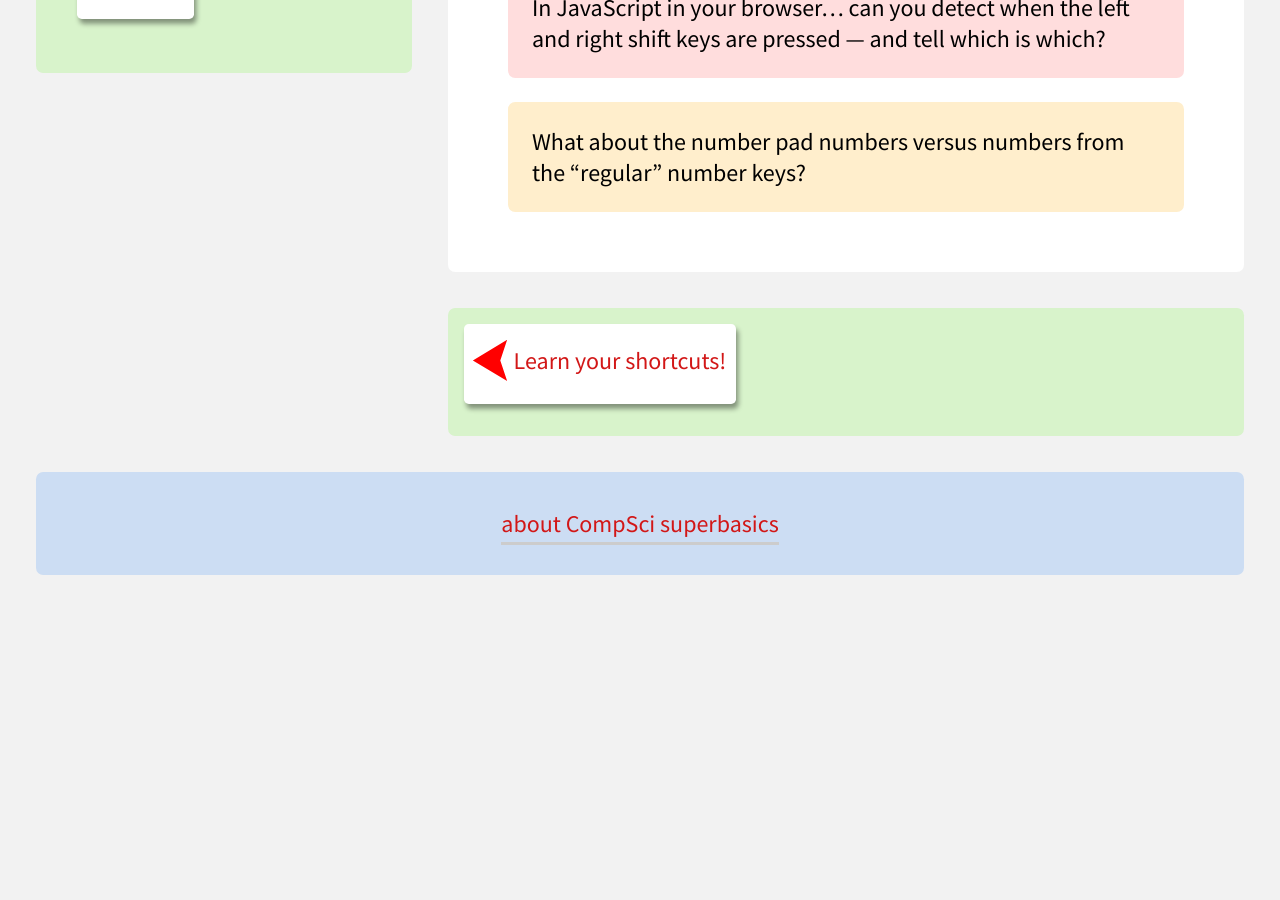
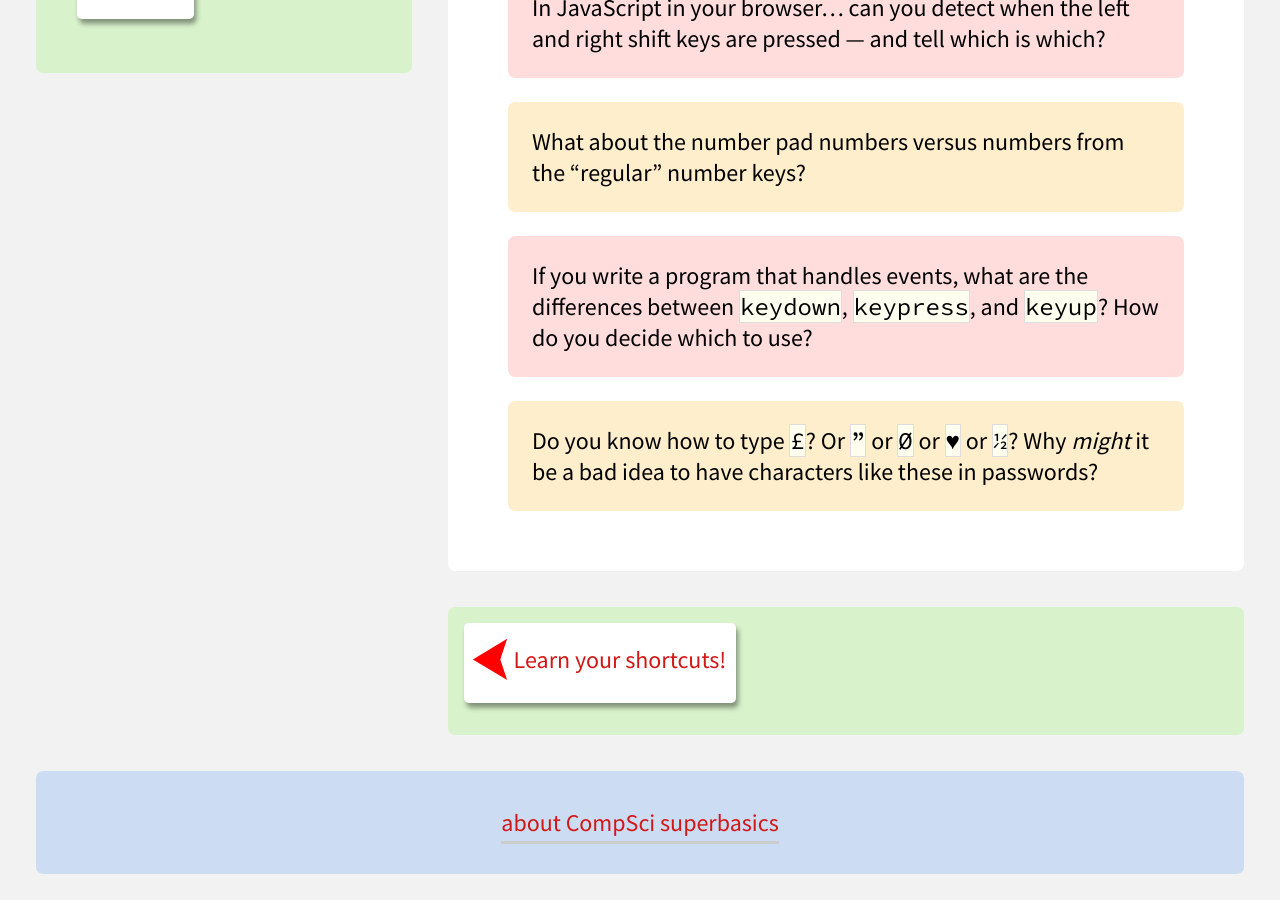
Before and after one commit to davewhiteland/compsci-superbasics, a Jekyll site: the page built from collections/_keyboard/think.md, in a window 1280 px wide and 900 px high, scrolled down 1024 px. Built offline with Jekyll 4.4.1, drawn with Linux system fonts in a browser that asks for light colours; before the commit the page ends 1635 px from its top, so only the background shows below that.

Commit message:
add new 'think about' keyevent and password chars items

```diff
--- a/collections/_keyboard/think.md
+++ b/collections/_keyboard/think.md
@@ -17,3 +17,7 @@ order: 116
   keys are pressed — and tell which is which?
 * What about the number pad numbers versus numbers from the "regular" number
   keys?
+* If you write a program that handles events, what are the differences between
+  `keydown`, `keypress`, and `keyup`? How do you decide which to use?
+* Do you know how to type `£`? Or `”` or `Ø` or `♥` or `½`? Why _might_ it be a
+  bad idea to have characters like these in passwords?
```
